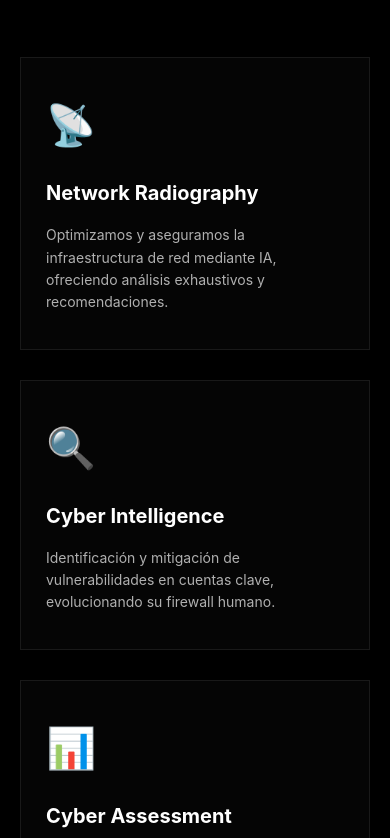
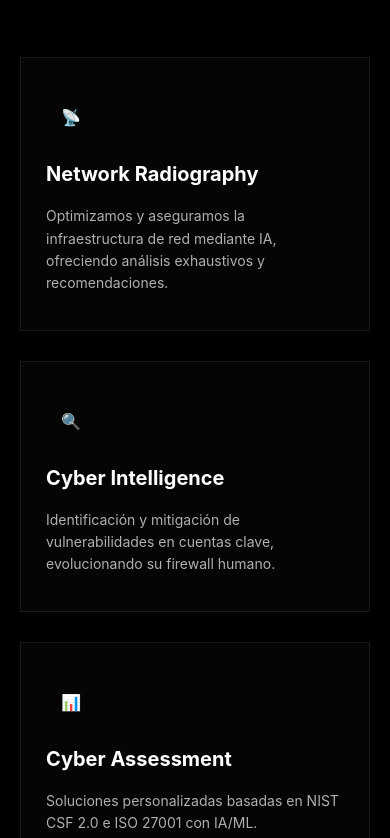
Before and after one commit to michito21/txdxsecure, a plain HTML site: page index.html in a window 390 px wide. Shown: the part 5451-6289 px from the top of the page. Drawn offline with Linux system fonts and the light colour scheme.

Commit message:
cambio de icono po img
Added responsive styles for entry-icon and entry-card.

```diff
--- a/css/styles.css
+++ b/css/styles.css
@@ -515,9 +515,43 @@ nav.scrolled {
 }
 
 .entry-icon {
-    font-size: 40px;
+    width: 100%;
+    max-width: 80px;       /* Tamaño máximo del ícono */
+    aspect-ratio: 1 / 1;   /* Mantiene proporciones cuadradas */
     margin-bottom: 20px;
+    display: flex;
+    justify-content: center;
+    align-items: center;
 }
+
+.entry-icon img {
+    width: 100%;
+    height: 100%;
+    object-fit: contain;    /* Mantiene proporciones sin recortar */
+}
+
+/* --- RESPONSIVO --- */
+@media (max-width: 768px) {
+    .entry-icon {
+        max-width: 60px;   /* Reduce el tamaño del icono en pantallas medianas */
+    }
+}
+
+@media (max-width: 480px) {
+    .entry-icon {
+        max-width: 50px;   /* Aún más pequeño en móviles */
+        margin-bottom: 15px;
+    }
+
+    .entry-card h4 {
+        font-size: 18px;
+    }
+
+    .entry-card p {
+        font-size: 13px;
+    }
+}
+
 
 .entry-card h4 {
     font-size: 20px;
```
